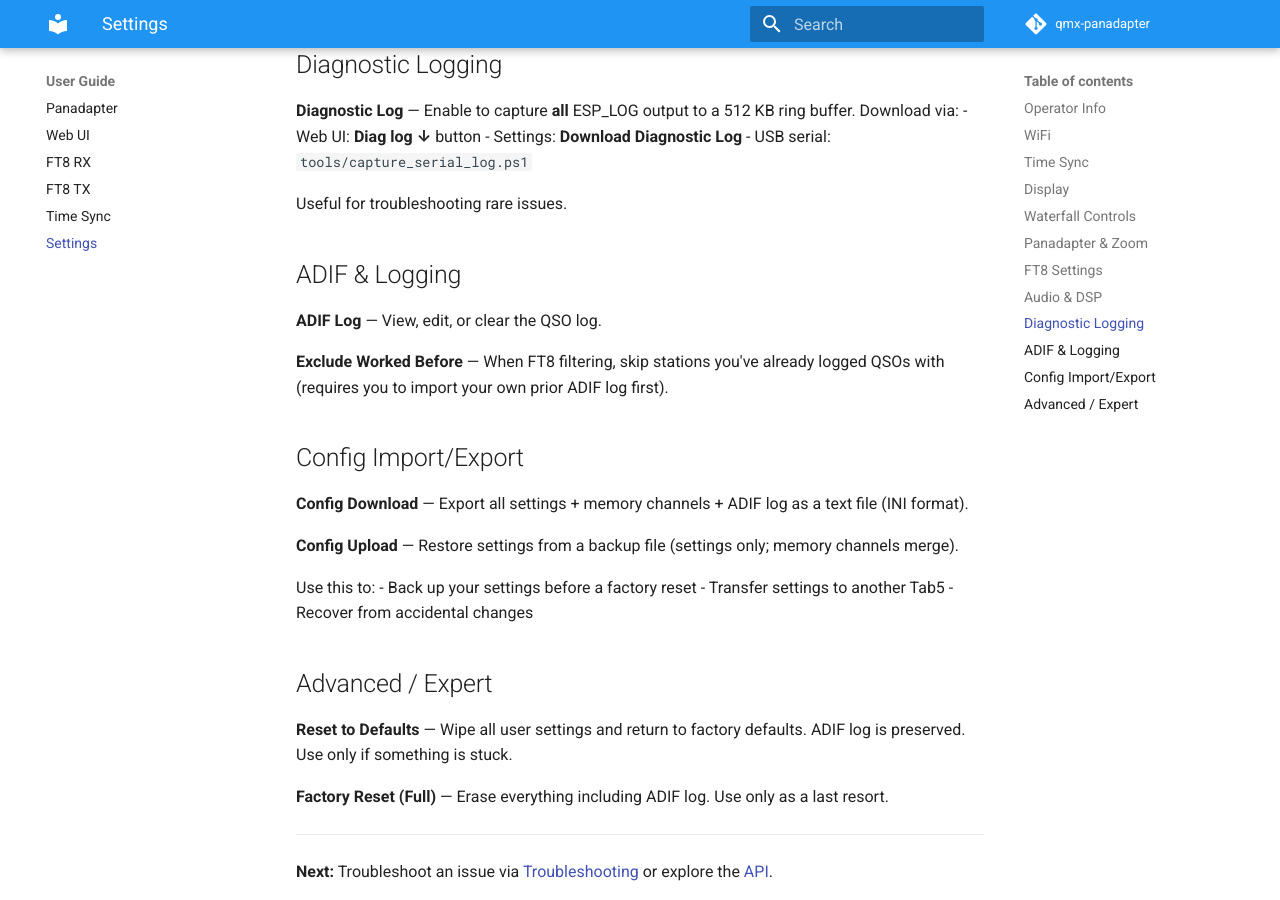
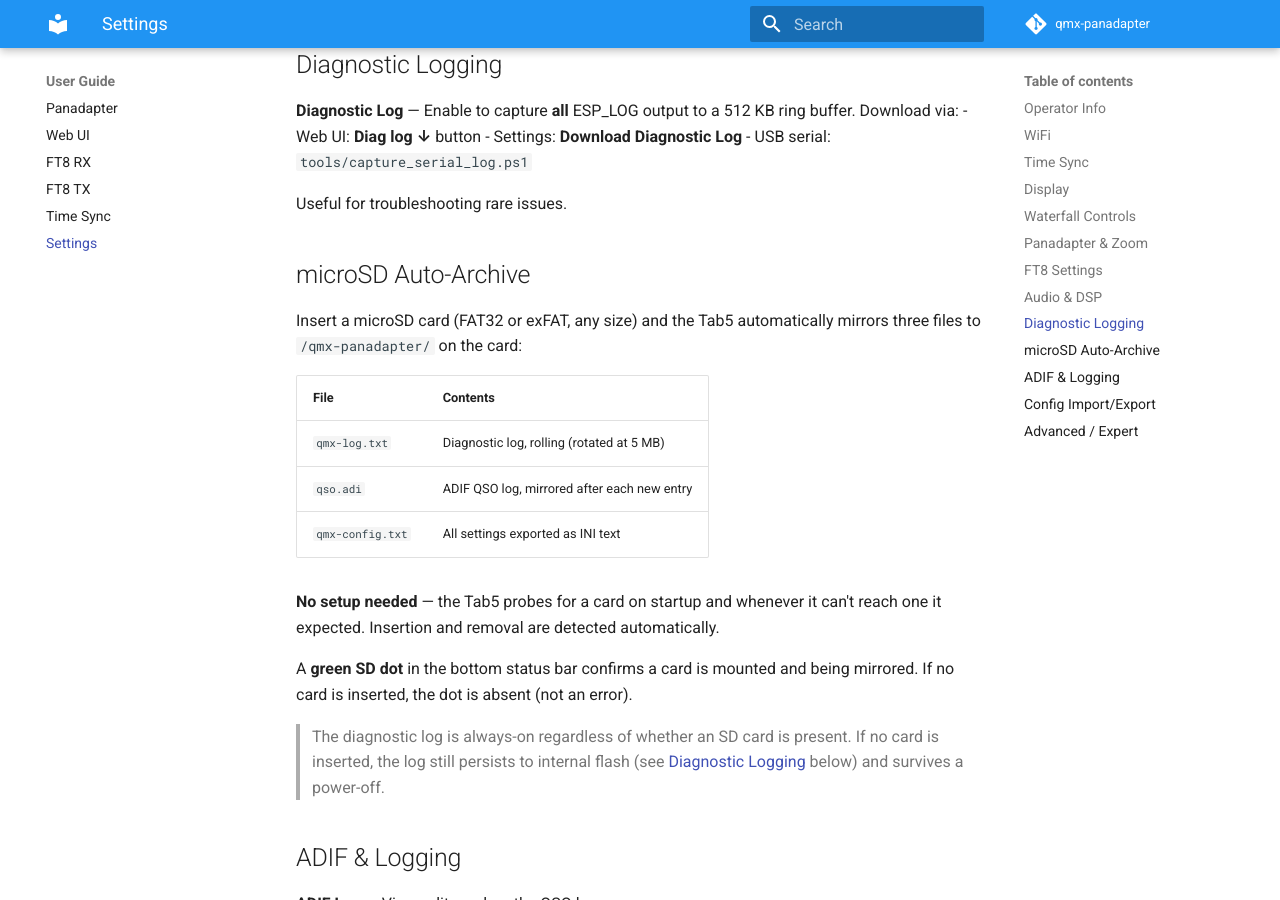
Before and after one commit to SteffenLav/qmx-panadapter, an MkDocs documentation site: the page built from docs/mkdocs/guide/settings.md, in a window 1280 px wide and 900 px high, scrolled down 2225 px. Built offline with MkDocs 1.6.1 and Material for MkDocs 9.7.7, drawn with Linux system fonts in a browser that asks for light colours; comment, search, counter and statistics services are not loaded; some of the changed text lies outside the part shown.

Commit message:
docs: document microSD auto-archive in the user guide
This was part of the v0.19.2 release (microSD auto-archive feature)
but the User Guide markdown updates were drafted and never
committed during that release's docs pass. Adds the SD-dot status
bar indicator to panadapter.md, a full microSD Auto-Archive section
to settings.md, a Step 5b to quick-start.md, and FT8/FT4 wording
fixes + a feature-list entry across README.md and index.md.

```diff
--- a/docs/mkdocs/guide/settings.md
+++ b/docs/mkdocs/guide/settings.md
@@ -4,9 +4,9 @@ Swipe ← from the right edge to open the settings drawer. All settings are save
 
 ## Operator Info
 
-**Callsign** — Your amateur radio callsign (required for FT8 logging).
+**Callsign** — Your amateur radio callsign (required for FT8/FT4 logging).
 
-**Grid Square** — Your Maidenhead grid square (e.g., JO45; required for FT8 exchanges).
+**Grid Square** — Your Maidenhead grid square (e.g., JO45; required for FT8/FT4 exchanges).
 
 ## WiFi
 
@@ -86,6 +86,22 @@ Once connected, the settings show your **IP address** — use this to access the
 
 Useful for troubleshooting rare issues.
 
+## microSD Auto-Archive
+
+Insert a microSD card (FAT32 or exFAT, any size) and the Tab5 automatically mirrors three files to `/qmx-panadapter/` on the card:
+
+| File | Contents |
+|------|----------|
+| `qmx-log.txt` | Diagnostic log, rolling (rotated at 5 MB) |
+| `qso.adi` | ADIF QSO log, mirrored after each new entry |
+| `qmx-config.txt` | All settings exported as INI text |
+
+**No setup needed** — the Tab5 probes for a card on startup and whenever it can't reach one it expected. Insertion and removal are detected automatically.
+
+A **green SD dot** in the bottom status bar confirms a card is mounted and being mirrored. If no card is inserted, the dot is absent (not an error).
+
+> The diagnostic log is always-on regardless of whether an SD card is present. If no card is inserted, the log still persists to internal flash (see [Diagnostic Logging](#diagnostic-logging) below) and survives a power-off.
+
 ## ADIF & Logging
 
 **ADIF Log** — View, edit, or clear the QSO log.
```
Also changed, not shown: README.md (+7 -5 lines), docs/mkdocs/guide/panadapter.md (+11 -1 lines), docs/mkdocs/index.md (+4 -3 lines), docs/mkdocs/quick-start.md (+10 -0 lines).
